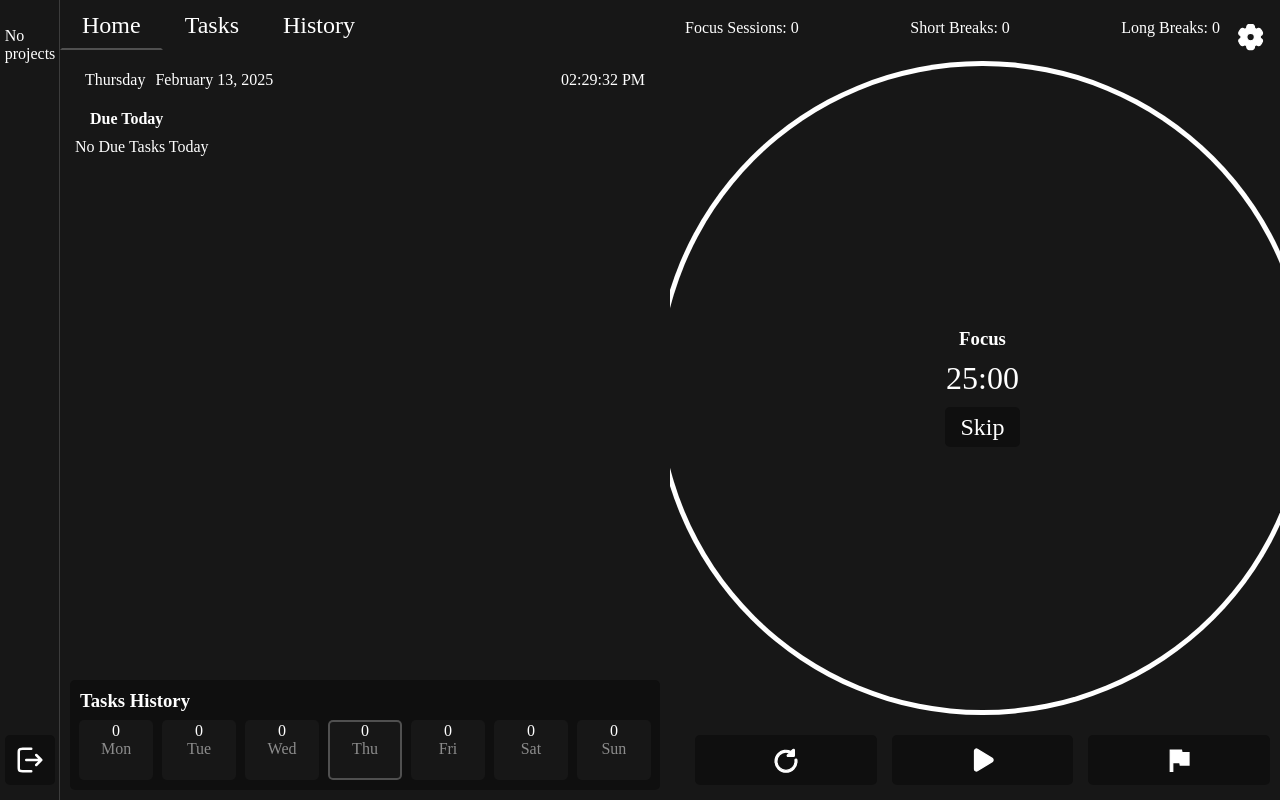
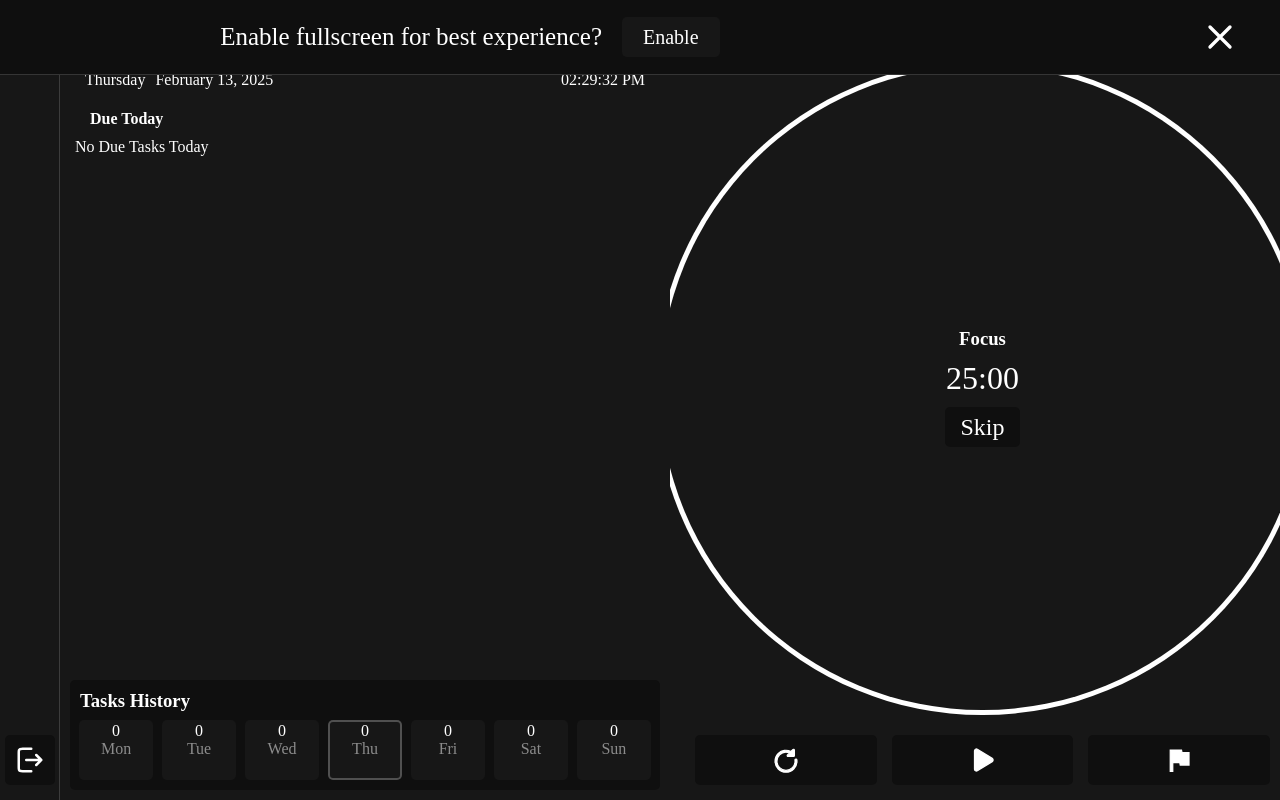
Before and after one commit to Stefan0712/get-it-done, a React (Create React App) app: page / in a window 1280 px wide. Built offline with nearby package versions, Linux system fonts and the light colour scheme; a web font is replaced by a local one.

Commit message:
Added a message that is always displayed on app render which prompts user to go fullscreen mode

```diff
--- a/src/App.js
+++ b/src/App.js
@@ -1,11 +1,13 @@
 import './App.css';
+import FullScreenModal from './components/common/FullScreenModal/FullScreenModal';
 import MainPanel from './components/MainPanel/MainPanel';
 import Pomodoro from './components/Pomodoro/Pomodoro';
 import SideMenu from './components/SideMenu/SideMenu';
-import { useEffect } from 'react';
+import { useEffect, useState } from 'react';
 
 function App() {
 
+  const [showFullscreenModal, setShowFullscreenModal] = useState(true);
 
   useEffect(() => {
     const setAppHeight = () => {
@@ -27,6 +29,7 @@ function App() {
 
   return (
     <div className="App">
+      {showFullscreenModal ? <FullScreenModal closeModal={()=>setShowFullscreenModal(false)} /> : null}
       <SideMenu />
       <MainPanel />
       <Pomodoro />
--- a/src/components/MainPanel/Tasks/Tasks.js
+++ b/src/components/MainPanel/Tasks/Tasks.js
@@ -25,7 +25,7 @@ const Tasks = () => {
 
     //keeps track of what containers are extended
     const [isCompletedExtended, setIsCompletedExtended] = useState(false);
-    const [isNotCompletedExtended, setIsNotCompletedExtended] = useState(false);
+    const [isNotCompletedExtended, setIsNotCompletedExtended] = useState(true);
     const [isPinnedExtended, setIsPinnedExtended] = useState(false);
 
     //categorize tasks by completed, not completed, and pinned
--- a/src/components/SideMenu/Settings/Settings.module.css
+++ b/src/components/SideMenu/Settings/Settings.module.css
@@ -3,6 +3,7 @@
     left: 100%;
     top: 0;
     height: 100%;
+    max-height: 100vh;
     width: 70vw;
     background-color: #171717;
     padding: 10px;
--- /dev/null
+++ b/src/components/common/FullScreenModal/FullScreenModal.js
@@ -0,0 +1,15 @@
+import { IconLibrary } from "../../../IconLibrary";
+import { enterFullScreen } from "../../../helpers";
+import styles from './FullScreenModal.module.css';
+
+const FullScreenModal = ({closeModal}) => {
+    return (
+        <div className={styles.modal}>
+            <div className={styles.message}>Enable fullscreen for best experience?</div>
+            <button onClick={enterFullScreen}>Enable</button>
+            <button className={styles['close-button']} onClick={closeModal}><img alt="close fullscreen modal" src={IconLibrary.Close} /></button>
+        </div>
+     );
+}
+
+export default FullScreenModal;
--- /dev/null
+++ b/src/components/common/FullScreenModal/FullScreenModal.module.css
@@ -0,0 +1,35 @@
+.modal{
+    position: absolute;
+    top: 0;
+    left: 0;
+    width: 100vw;
+    height: 75px;
+    background-color: #0F0F0F;
+    z-index: 100;
+    display: flex;
+    align-items: center;
+    justify-content: center;
+    gap: 20px;
+    border-bottom: 1px solid rgba(211, 211, 211, 0.192);
+}
+.message{
+    margin-left: auto;
+    font-size: 25px;
+}
+.modal button{
+    margin-right: auto;
+    height: 40px;
+    font-size: 20px;
+    padding: 0 20px;
+    background-color: #171717;
+}
+.close-button{
+    margin-left: auto;
+    margin-right: 20px !important;
+    background-color: transparent !important;
+    border: none;
+}
+.close-button img{
+    height: 40px;
+    width: 40px;
+}
```
